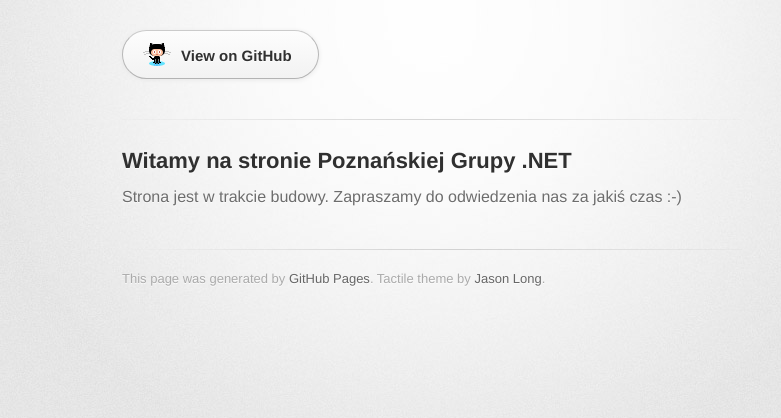
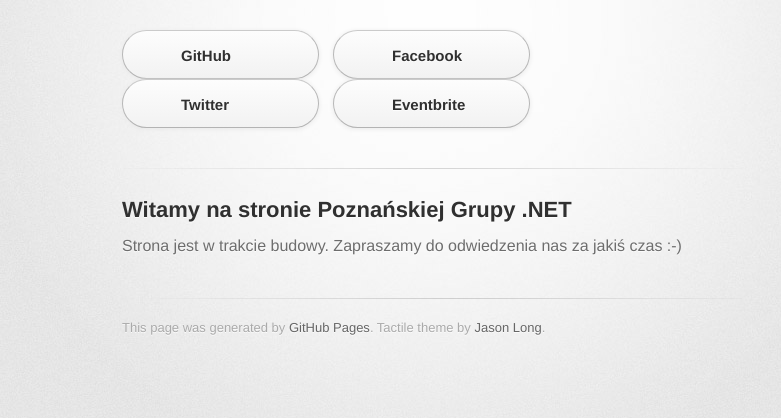
Before and after one commit to pgdotnet/pgdotnet.github.io, a plain HTML site: page index.html in a window 1280 px wide. Shown: the part 96-514 px from the top of the page, without its empty margins (208-989 px from the left). Drawn offline with Linux system fonts and the light colour scheme; a web font is replaced by a local one.

Commit message:
Update index.html

```diff
--- a/index.html
+++ b/index.html
@@ -23,7 +23,10 @@
         </header>
 
         <section id="downloads" class="clearfix">
-          <a href="https://github.com/pgdotnet" id="view-on-github" class="button"><span>View on GitHub</span></a>
+          <a href="https://github.com/pgdotnet" id="github" class="button"><span>GitHub</span></a>
+          <a href="https://www.facebook.com/pgdotnet" id="facebook" class="button"><span>Facebook</span></a>
+          <a href="https://twitter.com/pgdotnet" id="twitter" class="button"><span>Twitter</span></a>
+          <a href="http://pgdotnet.eventbrite.com/" id="eventbrite" class="button"><span>Eventbrite</span></a>
         </section>
 
         <hr>
```
